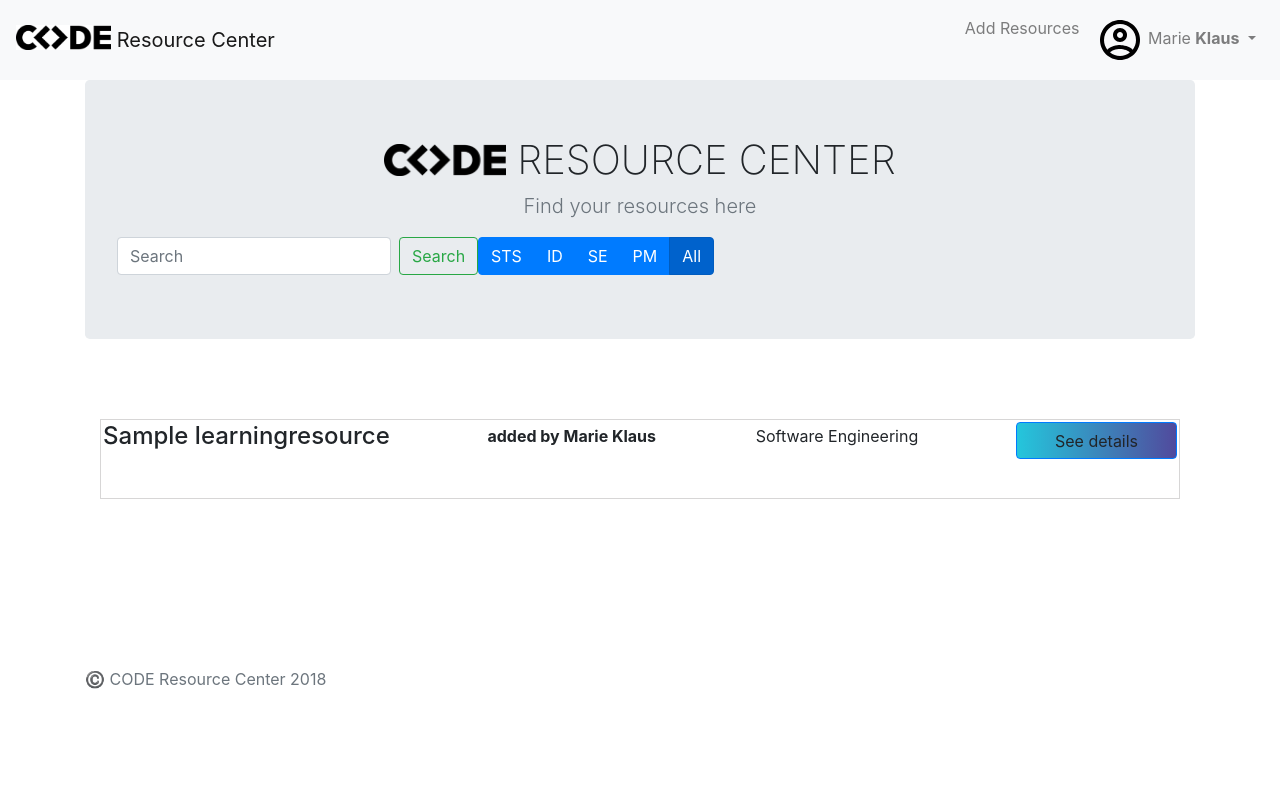
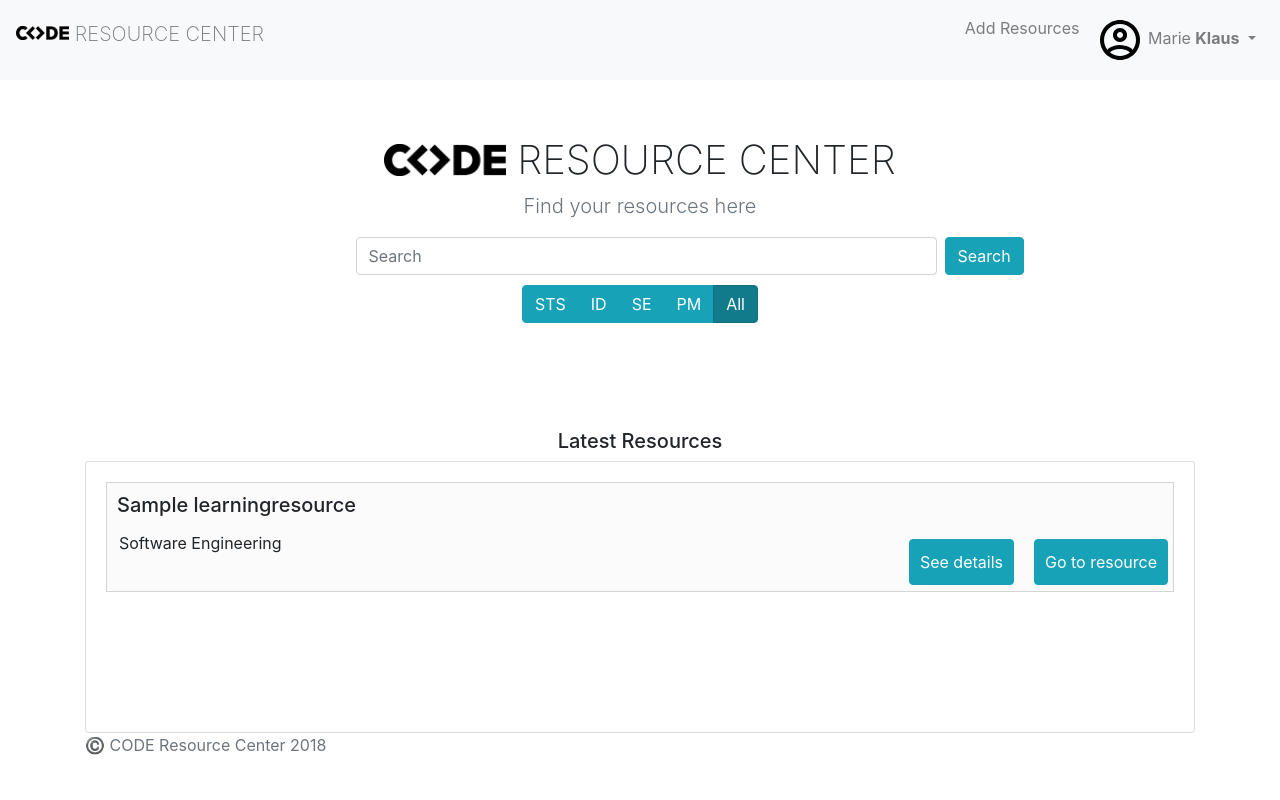
Before and after one commit to codeuniversity/code-resource-center, a Django app: page /dashboard/home in a window 1280 px wide. Run offline with Django 3.2, Linux system fonts and the light colour scheme; a user stored in the database is signed in; data comes from the database, SQL or seed files in the repository; tables that the repository leaves empty hold one stand-in row (values such as "Sample post"); parts of the project's set-up code (start-up, migrations or seed data) failed here and were passed over; some libraries are stand-ins or nearby versions.

Commit message:
Styling for dashboard and logo of navbar

```diff
--- a/code_resource_center/templates/base.html
+++ b/code_resource_center/templates/base.html
@@ -20,10 +20,13 @@
 
     <header>
         <nav class="navbar navbar-expand-lg navbar-light bg-light pb-2">
-            <a class="navbar-brand" href="{% url 'dashboard:home'%}">
-                <img src="{% static 'logo.jpg' %}" class="d-inline-block align-top" height="25" />
-                Resource Center
+            <a class="navbar-brand" href="{% url 'dashboard:home'%}" style="line-height:80%; font-weight: 200; color: rgb(119, 119, 119)">
+                <img src="{% static 'logo.jpg' %}" class="d-inline-block align-top" height="28"  style="padding-bottom: 14px;"/>
+                RESOURCE CENTER
             </a>
+
+            <!-- <h1 class="jumbotron-heading" style="line-height:80%; font-weight: 200" ><img src="{% static 'logo2.png' %}" height=39 style="padding-bottom: 7px"/> RESOURCE CENTER</h1> -->
+
             <button class="navbar-toggler" type="button" data-toggle="collapse" data-target="#navbarNavAltMarkup" aria-controls="navbarNavAltMarkup" aria-expanded="false" aria-label="Toggle navigation">
               <span class="navbar-toggler-icon"></span>
             </button>
--- a/dashboard/templates/dashboard.html
+++ b/dashboard/templates/dashboard.html
@@ -4,22 +4,26 @@
 
 {% load staticfiles %}
 <main role="main">
-<section class="jumbotron text-center bg-gray">
+<section class="jumbotron text-center" style="background-color:rgb(255, 255, 255)">
     <div class="container">
         <h1 class="jumbotron-heading" style="line-height:80%; font-weight: 200" ><img src="{% static 'logo2.png' %}" height=39 style="padding-bottom: 7px"/> RESOURCE CENTER</h1>
         <p class="lead text-muted">Find your resources here</p>
-        <div class="row">
+        <div>
+
+            <div class="input-group form-inline" style="padding-left: 22%">
               <form class="form-inline" action="{% url 'dashboard:searchResult' %}" method="get">
                 {% csrf_token %}
-              <input class="form-control mr-sm-2" type="search" name ="q" placeholder="Search" aria-label="Search">
-              <button class="btn btn-outline-success my-2 my-sm-0" type="submit">Search</button>
+                <input class="form-control mr-sm-2" type="search" name ="q" size="50" placeholder="Search" aria-label="Search">
+                <button class="btn my-2 my-sm-0 btn-info" type="submit" >Search</button>
               </form>
-            <div id="filterDepartment" class="btn-group btn-group-toggle">
-                <button class="btn btn-primary" role="button" data-filter="sts_filter">STS</button>
-                <button class="btn btn-primary" role="button" data-filter="id_filter">ID</button>
-                <button class="btn btn-primary" role="button" data-filter="se_filter">SE</button>
-                <button class="btn btn-primary" role="button" data-filter="pm_filter">PM</button>
-                <a class="btn btn-primary" href="{% url 'home' %}" role="button" data-filter="all_filter">All</a>
+            </div>
+
+            <div id="filterDepartment" class="btn-group btn-group-toggle" style="padding: 10px 32%;">
+                <button class="btn btn-primary btn-info" role="button" data-filter="sts_filter">STS</button>
+                <button class="btn btn-primary btn-info" role="button" data-filter="id_filter">ID</button>
+                <button class="btn btn-primary btn-info" role="button" data-filter="se_filter">SE</button>
+                <button class="btn btn-primary btn-info" role="button" data-filter="pm_filter">PM</button>
+                <a class="btn btn-primary btn-info" href="{% url 'home' %}" role="button" data-filter="all_filter">All</a>
             </div>
             <form id="se_filter" method="get" action="{% url 'dashboard:SEFilter' %}" name="se_filter">
               {% csrf_token %}
@@ -40,6 +44,131 @@
         </div>
     </div>
 </section>
+
+<!-- <div class="card w-75">
+    <div class="card-body">
+      <h5 class="card-title">Card title</h5>
+      <p class="card-text">With supporting text below as a natural lead-in to additional content.</p>
+      <a href="#" class="btn btn-primary">Button</a>
+    </div>
+  </div> -->
+
+<h5 align="Center">Latest Resources</h5>
+
+<div class="card w-120">
+  {% if not query %}
+    <div>
+        <div class="card-body">
+
+        {% for learningResource in learningResources %}
+            <div style="border: 1px solid #D7D6D6; padding: 10px; background-color: rgb(251, 251, 251)">
+
+              {% if learningResource.title|length > 50 %}
+                <h5 class="card-title">{{ learningResource.short_title }}</h5>
+              {% else %}
+                <h5 class="card-title">{{ learningResource.title }}</h5>
+              {% endif %}
+              <div class="row" style="float:right; margin-top: 0px">
+                  <a onclick="javascript:window.location.href='{% url 'detail' learningResource.id %}';"
+                    class="btn btn-primary btn-info"
+                    style="padding: 10px; margin: 10px; color: white">
+                            See details</a>
+                  <br/>
+                  <br/>
+                  <a href="{{ learningresource.resource.url }}"
+                    class="btn btn-primary btn-info"
+                    style=" padding: 10px; margin: 10px">
+                          Go to resource</a>
+                </div>
+              <div class="card-text" style="padding: 2px;">{{ learningResource.department }}</div>
+              <br/>
+          </div>
+          <br/>
+        {%endfor%}
+    </div>
+</div>
+
+
+{% endif %}
+<div class="album py-5">
+    <div class="container" style="margin-top: -60px;">
+        <div class="row">
+          {% include 'search.html' %}
+        </div>
+    </div>
+</div>
+</main>
+
+
+
+
+
+
+
+{% endblock %}
+
+
+
+<!--
+<head>
+  <title>Code Resource Center</title>
+  <meta charset="utf-8">
+  <meta name="viewport" content="width=device-width, initial-scale=1">
+  <link rel="stylesheet" href="https://maxcdn.bootstrapcdn.com/bootstrap/3.3.7/css/bootstrap.min.css">
+  <script src="https://ajax.googleapis.com/ajax/libs/jquery/1.12.4/jquery.min.js"></script>
+  <script src="https://maxcdn.bootstrapcdn.com/bootstrap/3.3.7/js/bootstrap.min.js"></script>
+</head>
+
+<body>
+
+<div class="jumbotron text-center"
+    style="background-image: url('static/books.jpg');
+            color: #ffffff;
+            width: 100%;
+            height: 250px;">
+
+  <br/>
+  <br/>
+  <form class="form-inline" action="{% url 'dashboard:searchResult' %}" method="get">
+    {% csrf_token %}
+    <div class="input-group">
+      <input type="search" class="form-control" size="50" placeholder="Search">
+      <div class="input-group-btn">
+        <button type="submit" class="btn btn-danger" class="btn btn-outline-success my-2 my-sm-0">Search</button>
+      </div>
+    </div>
+  </form>
+
+  <br/>
+
+  <div id="filterDepartment" class="btn-group btn-group-toggle">
+      <button class="btn btn-primary btn-danger" role="button" data-filter="sts_filter">STS</button>
+      <button class="btn btn-primary btn-danger" role="button" data-filter="id_filter">ID</button>
+      <button class="btn btn-primary btn-danger" role="button" data-filter="se_filter">SE</button>
+      <button class="btn btn-primary btn-danger" role="button" data-filter="pm_filter">PM</button>
+      <a class="btn btn-primary btn-danger" href="{% url 'home' %}" role="button" data-filter="all_filter">All</a>
+  </div>
+
+  <form id="se_filter" method="get" action="{% url 'dashboard:SEFilter' %}" name="se_filter">
+    {% csrf_token %}
+    <input type="hidden" />
+  </form>
+  <form id="pm_filter" method="get" action="{% url 'dashboard:PMFilter' %}" name="pm_filter">
+    {% csrf_token %}
+    <input type="hidden" />
+  </form>
+  <form id="sts_filter" method="get" action="{% url 'dashboard:STSFilter' %}" name="sts_filter">
+    {% csrf_token %}
+    <input type="hidden" />
+  </form>
+  <form id="id_filter" method="get" action="{% url 'dashboard:IDFilter' %}" name="id_filter">
+    {% csrf_token %}
+    <input type="hidden" />
+  </form>
+
+</div>
+</div>
+</section>
 <div class="album py-5">
 {% if not query %}
 <div class="container">
@@ -51,23 +180,18 @@
     {% else %}
       <h4>{{ learningResource.title }}</h4>
     {% endif %}
-              {% for relation in relations %}
-                {%if relation.learningresource.id == learningResource.id %}
-                <span style="padding: 2px;"><b>added by {{ relation.profile.user.first_name.capitalize}}  {{ relation.profile.user.last_name.capitalize}}</b></span>
-                {% endif %}
-              {% endfor %}
     <div style="padding: 2px;">{{ learningResource.department }}</div>
-              <a onclick="javascript:window.location.href='{% url 'detail' learningResource.id %}';"
-                 class="btn btn-primary animated pulse"
+    <a onclick="window.location='{% url 'detail' learningResource.id %}';"
+       class="btn btn-primary animated pulse btn-danger"
        role="button"
        aria-pressed="true"
        style="float: right;
               background:
-                        linear-gradient(to right, rgb(36, 198, 220), rgb(81, 74, 157));
+              /* linear-gradient(to right, rgb(36, 198, 220), rgb(81, 74, 157)); */
+              margin: 0 auto;
               width: 15%;
               height: 50%;">
               See details</a>
-              <!-- <div class="col-6" onclick="window.location='{% url 'detail' learningResource.id %}';" style="cursor: pointer;"> -->
 
 </div>
 <br/>
@@ -82,5 +206,65 @@
 </div>
 </div>
 </div>
+
+
+
+</div>
+
+</body>
+</html> -->
+
+
+
+<!--
+
+<div class="album py-5">
+    {% if not query %}
+    <h5 align="Center">Latest Resources</h5>
+      <div class="card">
+          {% for learningResource in learningResources %}
+            <div class="card-body">
+              <div style="border: 1px solid #D7D6D6; padding: 2px; height: 80px; display:flex; justify-content: space-between;">
+                {% if learningResource.title|length > 50 %}
+                  <h4 class="card-title">{{ learningResource.short_title }}</h4>
+                {% else %}
+                  <h4 class="card-title">{{ learningResource.title }}</h4>
+                {% endif %}
+                {% for relation in relations %}
+                  {%if relation.learningresource.id == learningResource.id %}
+                  <span style="padding: 2px;"><b>added by {{ relation.profile.user.first_name.capitalize}}  {{ relation.profile.user.last_name.capitalize}}</b></span>
+                  {% endif %}
+                {% endfor %}
+                <div class="card-text" style="padding: 2px;">{{ learningResource.department }}</div>
+                <a onclick="javascript:window.location.href='{% url 'detail' learningResource.id %}';"
+                   class="btn btn-primary animated pulse"
+                   role="button"
+                   aria-pressed="true"
+                   style="float: right;
+                          background:
+                          linear-gradient(to right, rgb(36, 198, 220), rgb(81, 74, 157));
+                          color: #ffffff;
+                          width: 15%;
+                          height: 50%;">
+                          See details</a>
+
+            </div>
+            <br/>
+          {%endfor%}
+      </div>
+  </div>
+
+
+  {% endif %}
+  <div class="album py-5">
+      <div class="container" style="margin-top: -60px;">
+          <div class="row">
+            {% include 'search.html' %}
+          </div>
+      </div>
+  </div>
   </main>
-{% endblock %}
+
+
+
+   -->
```
Lines whose indentation alone changed are shown as unchanged.
